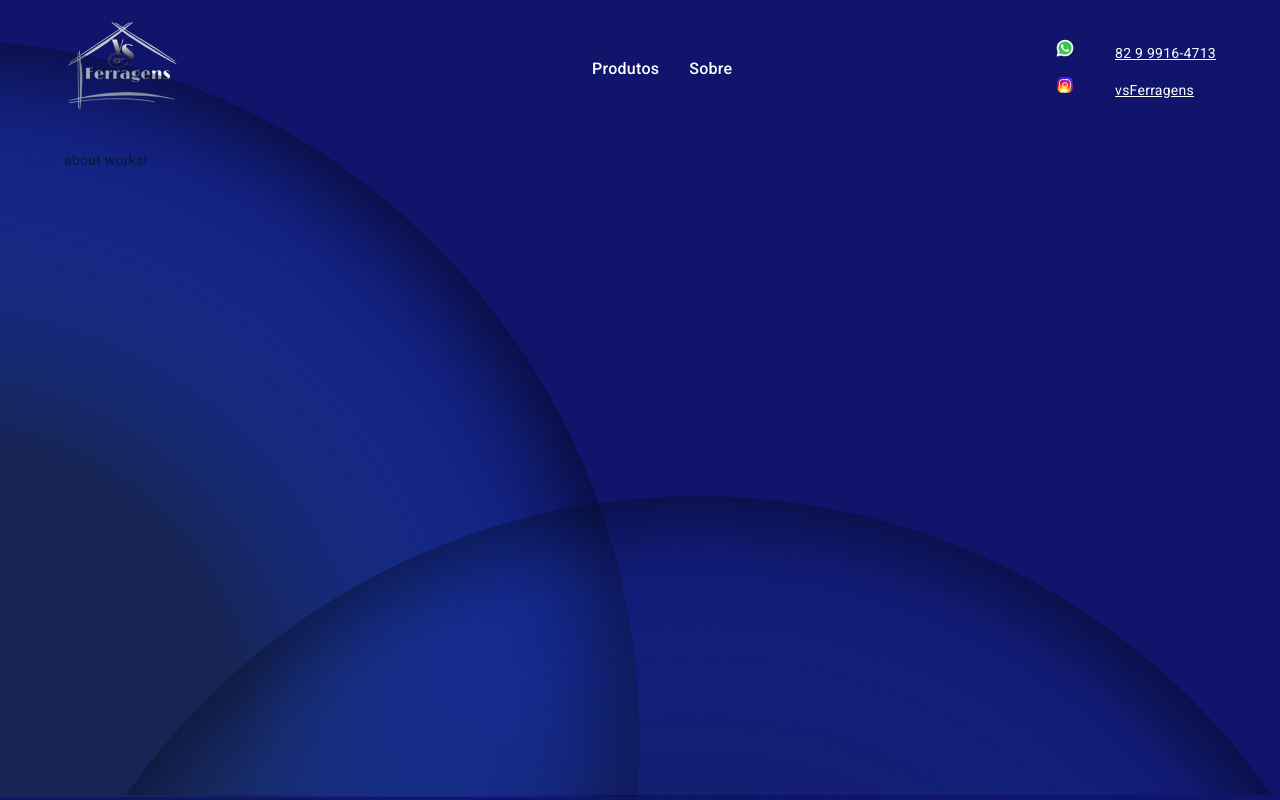
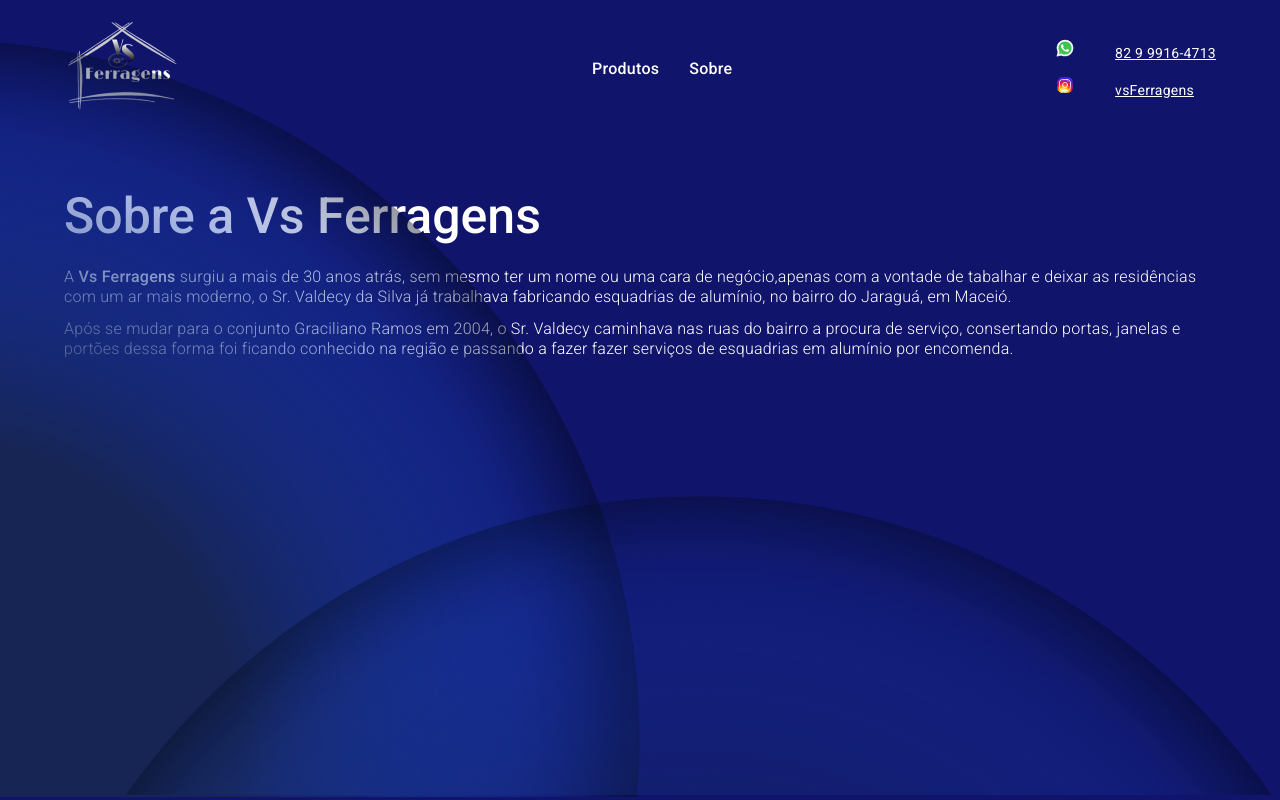
Before and after one commit to CyberNicky/vs-ferragens-front, an Angular app: page /sobre in a window 1280 px wide. Built offline with nearby package versions, Linux system fonts and the light colour scheme.

Commit message:
feat: About added content page and styles

```diff
--- a/src/app/pages/about/about.component.html
+++ b/src/app/pages/about/about.component.html
@@ -1,2 +1,13 @@
 <app-menu-bar></app-menu-bar>
-<p>about works!</p>
+
+<div class="container">
+    <div class="tittle-container">
+        <h1 class="tittle">Sobre a Vs Ferragens</h1>
+
+        <p class="paragraph">A <strong class="emphasis">Vs Ferragens</strong> surgiu a mais de 30 anos atrás, sem mesmo ter um nome ou uma cara
+        de negócio,apenas com a vontade de tabalhar e deixar as residências com um ar mais
+        moderno, o Sr. Valdecy da Silva já trabalhava fabricando esquadrias de alumínio, no
+        bairro do Jaraguá, em Maceió.</p>
+        <p class="paragraph">Após se mudar para o conjunto Graciliano Ramos em 2004, o Sr. Valdecy caminhava nas ruas do bairro a procura de serviço, consertando portas, janelas e portões dessa forma foi ficando conhecido na região e passando a fazer fazer serviços de esquadrias em alumínio por encomenda. </p>
+    </div>
+</div>
--- a/src/app/pages/about/about.component.scss
+++ b/src/app/pages/about/about.component.scss
@@ -0,0 +1,24 @@
+.container{
+    display: flex;
+    justify-content: center;
+}
+
+.tittle{
+    color: #fff;
+    font-size: 50px;
+    margin-top: 50px;
+    margin-bottom: 35px;
+    font-weight: 500;
+    font-family: 'Roboto';
+}
+
+.paragraph{
+    color: #fff;
+    font-size: 16px;
+    margin-top: 10px;
+    font-weight: 350;
+}
+
+.emphasis{
+    font-weight: 550;
+}
```
